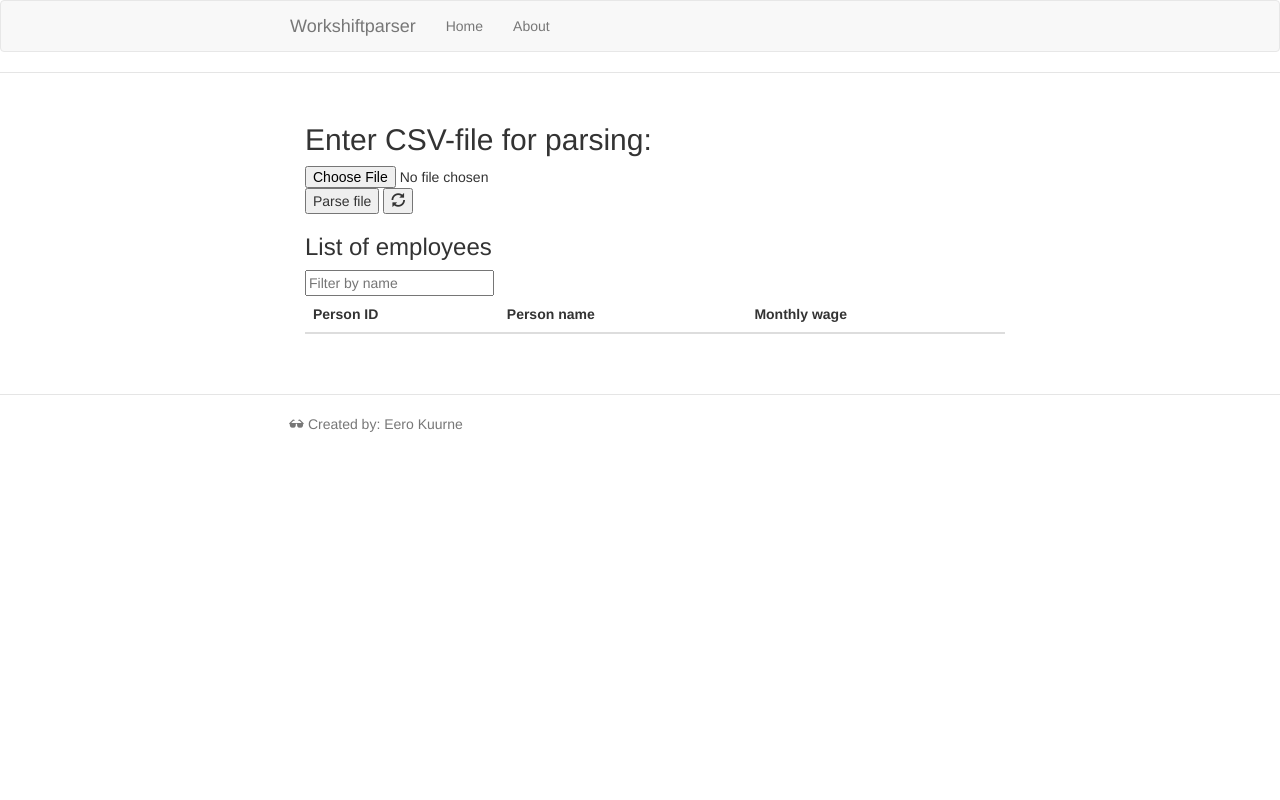
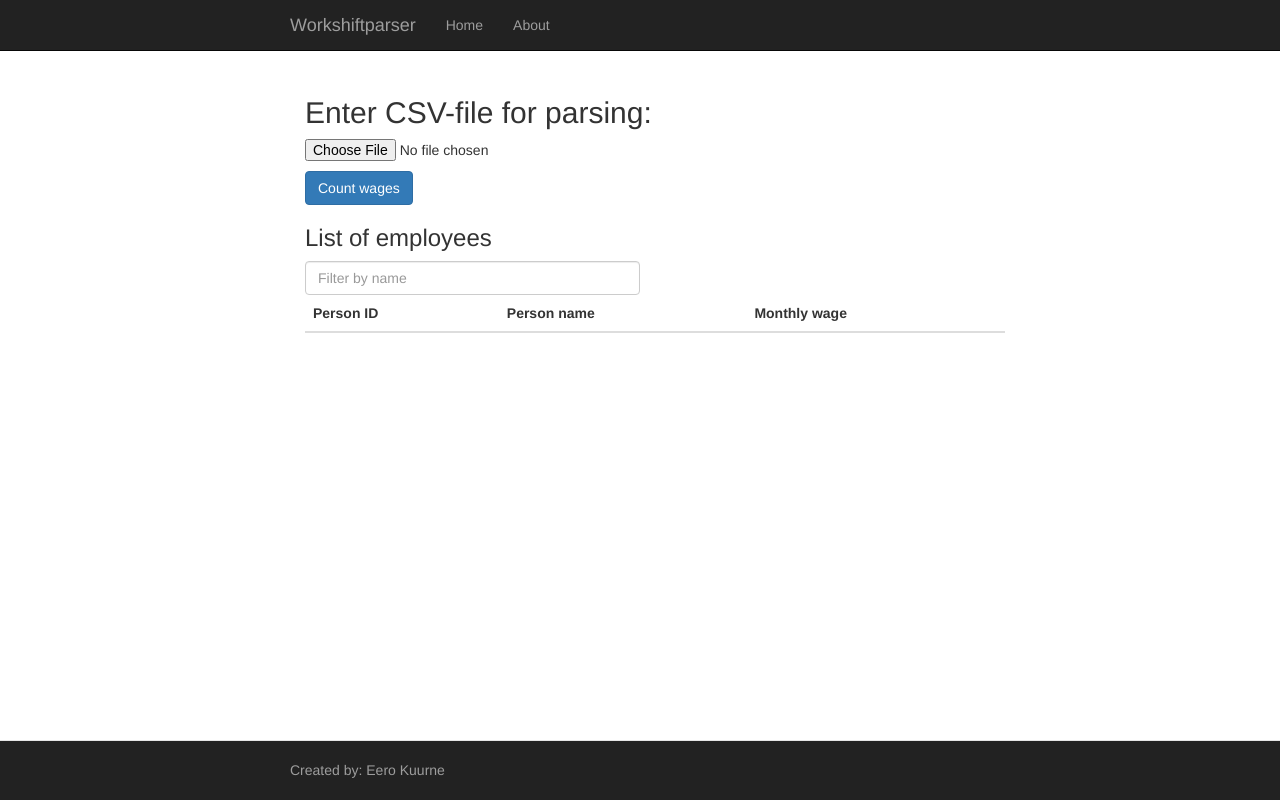
Before and after one commit to eekuurne/workshiftparser, a website: page app/index.html in a window 1280 px wide. Drawn offline with nearby package versions, Linux system fonts and the light colour scheme; some packages are replaced by stand-ins of ours; files that its build step writes are made by us from their sources; a script that the page names is missing.

Commit message:
Minor visual improvements and refactoring

```diff
--- a/app/index.html
+++ b/app/index.html
@@ -27,7 +27,7 @@
 
     <!-- Navigation bar -->
     <div class="header">
-      <div class="navbar navbar-default" role="navigation">
+      <div class="navbar navbar-inverse navbar-fixed-top" role="navigation">
         <div class="container">
           <div class="navbar-header">
             <button type="button" class="navbar-toggle collapsed" data-toggle="collapse" data-target="#js-navbar-collapse">
@@ -39,10 +39,12 @@
             <a class="navbar-brand" href="#/">Workshiftparser</a>
           </div>
           <div class="collapse navbar-collapse" id="js-navbar-collapse">
-            <ul class="nav navbar-nav">
-              <li><a href="#!/">Home</a></li>
-              <li><a ng-href="#!/about">About</a></li>
-            </ul>
+            <nav>
+              <ul class="nav navbar-nav">
+                <li><a href="#!/">Home</a></li>
+                <li><a ng-href="#!/about">About</a></li>
+              </ul>
+            </nav>
           </div>
         </div>
       </div>
@@ -56,7 +58,7 @@
     <!-- Footer -->
     <div class="footer">
       <div class="container">
-        <p><span class="glyphicon glyphicon-sunglasses"></span> Created by: Eero Kuurne</p>
+        <p>Created by: Eero Kuurne</p>
       </div>
     </div>
 
--- a/app/styles/main.css
+++ b/app/styles/main.css
@@ -20,7 +20,7 @@ body {
 /* Custom page header */
 .header {
   border-bottom: 1px solid #e5e5e5;
-  margin-bottom: 10px;
+  margin-bottom: 75px;
 }
 /* Make the masthead heading the same height as the navigation */
 .header h3 {
@@ -33,30 +33,25 @@ body {
 /* Custom page footer */
 .footer {
   padding-top: 19px;
-  color: #777;
+  color: #9d9d9d;
   border-top: 1px solid #e5e5e5;
+  position: fixed;
+  bottom: 0;
+  width: 100%;
+  height: 60px;
+  background-color: #222222;
 }
 
 .container-narrow > hr {
   margin: 30px 0;
 }
 
-/* Main marketing message and sign up button */
-.jumbotron {
-  text-align: center;
-  border-bottom: 1px solid #e5e5e5;
-}
-.jumbotron .btn {
-  font-size: 21px;
-  padding: 14px 24px;
+.btn-count-wages {
+  margin-top: 10px;
 }
 
-/* Supporting marketing content */
-.marketing {
-  margin: 40px 0;
-}
-.marketing p + h4 {
-  margin-top: 28px;
+.filter-wrapper {
+  padding-left: 0;
 }
 
 /* The site won't show incomplete elements while loading scripts if they have the ng-cloak directive */
@@ -77,12 +72,4 @@ body {
     padding-left: 0;
     padding-right: 0;
   }
-  /* Space out the masthead */
-  .header {
-    margin-bottom: 30px;
-  }
-  /* Remove the bottom border on the jumbotron for visual effect */
-  .jumbotron {
-    border-bottom: 0;
-  }
 }
--- a/app/views/main.html
+++ b/app/views/main.html
@@ -3,17 +3,14 @@
   <!-- File input -->
   <h2>Enter CSV-file for parsing:</h2>
   <input type="file" id="file" name="file"/>
-  <button ng-click="parseFile()">
-    Parse file
-  </button>
-  <button ng-click="refreshEmployees()">
-    <span class="glyphicon glyphicon-refresh"></span>
-  </button>
+  <button class="btn btn-primary btn-count-wages" ng-click="parseFile()">Count wages</button>
 
   {{ errorMessage }}
 
   <h3>List of employees</h3>
-  <input type="text" placeholder="Filter by name" ng-model="employeeFilter.name"/>
+  <div class="col-xs-12 col-sm-6 filter-wrapper">
+    <input class="form-control" type="text" placeholder="Filter by name" ng-model="employeeFilter.name"/>
+  </div>
   <table class="table">
     <thead>
       <tr>
```
